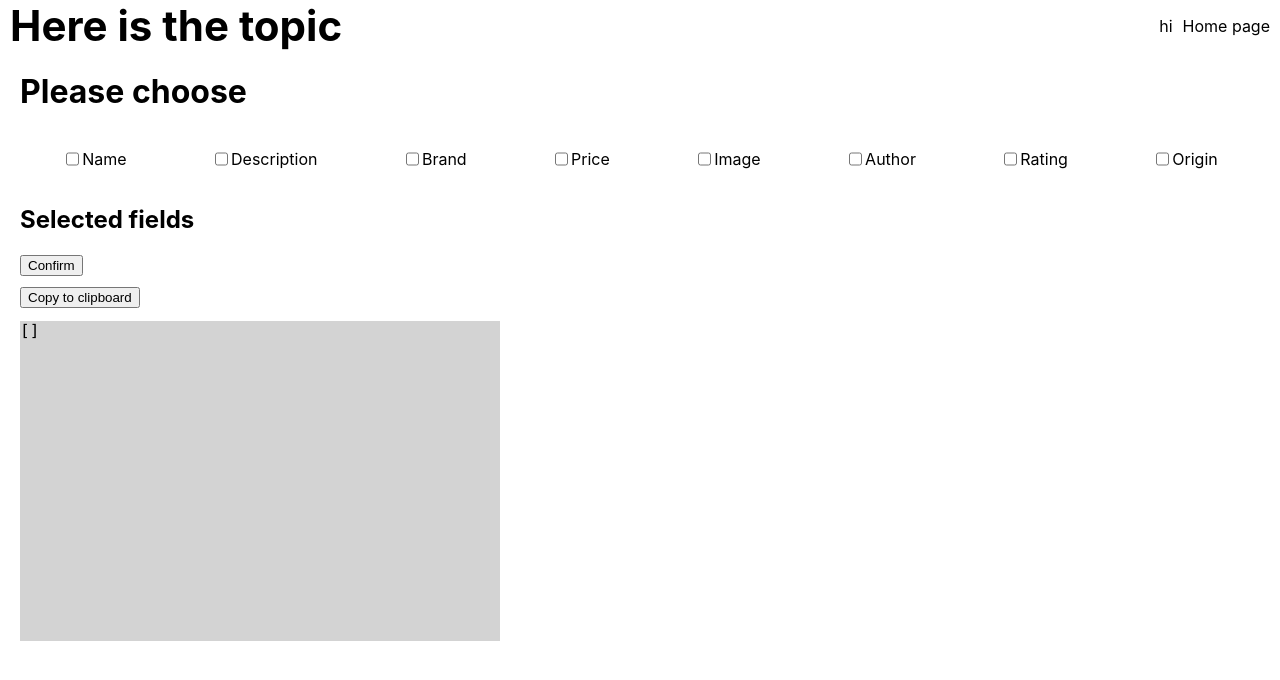
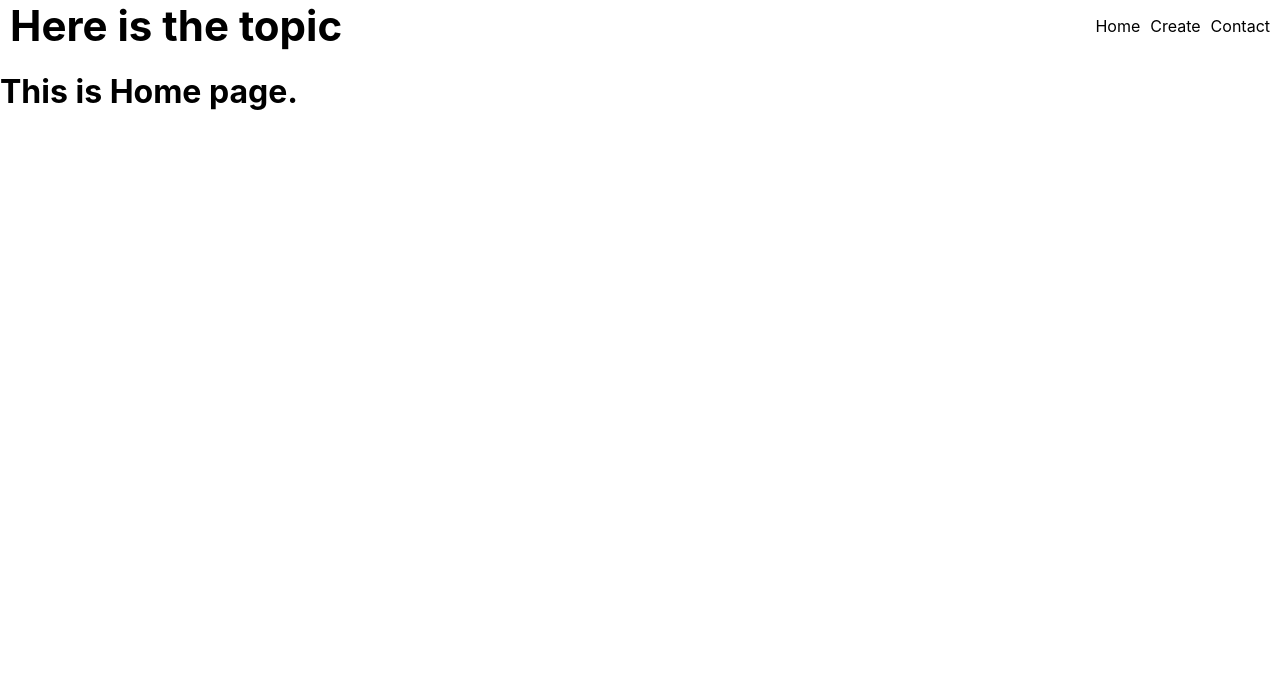
Before and after one commit to larrywongkahei/JsonDataMaker, a React (Create React App) app: page / in a window 1280 px wide. Shown: the top 680 px of the page. Built offline with nearby package versions, Linux system fonts and the light colour scheme.

Commit message:
Created a home page, modified all three page to be jsx components

```diff
--- a/src/App.js
+++ b/src/App.js
@@ -5,13 +5,15 @@ import { BrowserRouter as Router, Routes, Route } from "react-router-dom";
 import { Contact } from "./Components/Contact"
 import { CustomJson } from './Components/CustomJson';
 import { NarBar } from './Components/NavBar';
+import { Home } from './Components/Home';
 
 function App() {
   return (
     <Router className="App">
       <NarBar />
      <Routes>
-        <Route path='/' element={<CustomJson />} />
+        <Route path='/' element = {<Home />} />
+        <Route path='/customjson' element={<CustomJson />} />
         <Route path='/contact' element={<Contact />}/>
      </Routes>
     </Router>
--- /dev/null
+++ b/src/Components/Home.jsx
@@ -0,0 +1,9 @@
+import React from "react";
+
+export function Home(){
+    return (
+        <h1>
+            This is Home page.
+        </h1>
+    )
+}
--- a/src/Components/NavBar.js
+++ b/src/Components/NavBar.js
@@ -9,10 +9,13 @@ export function NarBar(){
             </Link>
             <div style={{paddingRight:"10px"}}>
                 <a>
-                    <Link to={"/contact"} style={{textDecoration:"none", color:"black", paddingRight:"10px"}}>hi</Link>
+                    <Link to={"/"} style={{textDecoration:"none", color:"black", paddingRight:"10px"}}>Home</Link>
                 </a>
                 <a>
-                    <Link to={"/"} style={{textDecoration:"none", color:"black"}}>Home page</Link>
+                    <Link to={"/customjson"} style={{textDecoration:"none", color:"black", paddingRight:"10px"}}>Create</Link>
+                </a>
+                <a>
+                    <Link to={"/contact"} style={{textDecoration:"none", color:"black"}}>Contact</Link>
                 </a>
             </div>
         </div>
```
Also changed, not shown: src/Components/Contact.jsx (renamed from src/Components/Contact.js), src/Components/CustomJson.jsx (renamed from src/Components/CustomJson.js).
